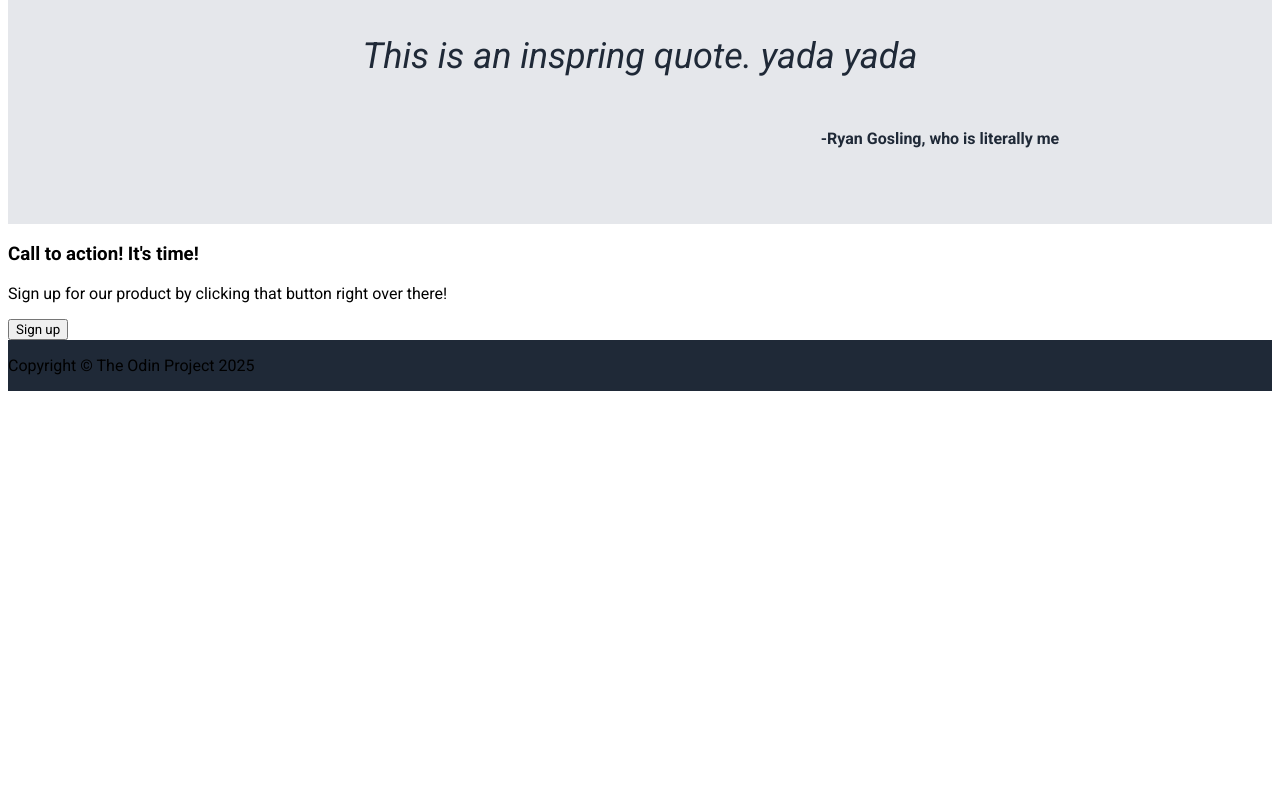
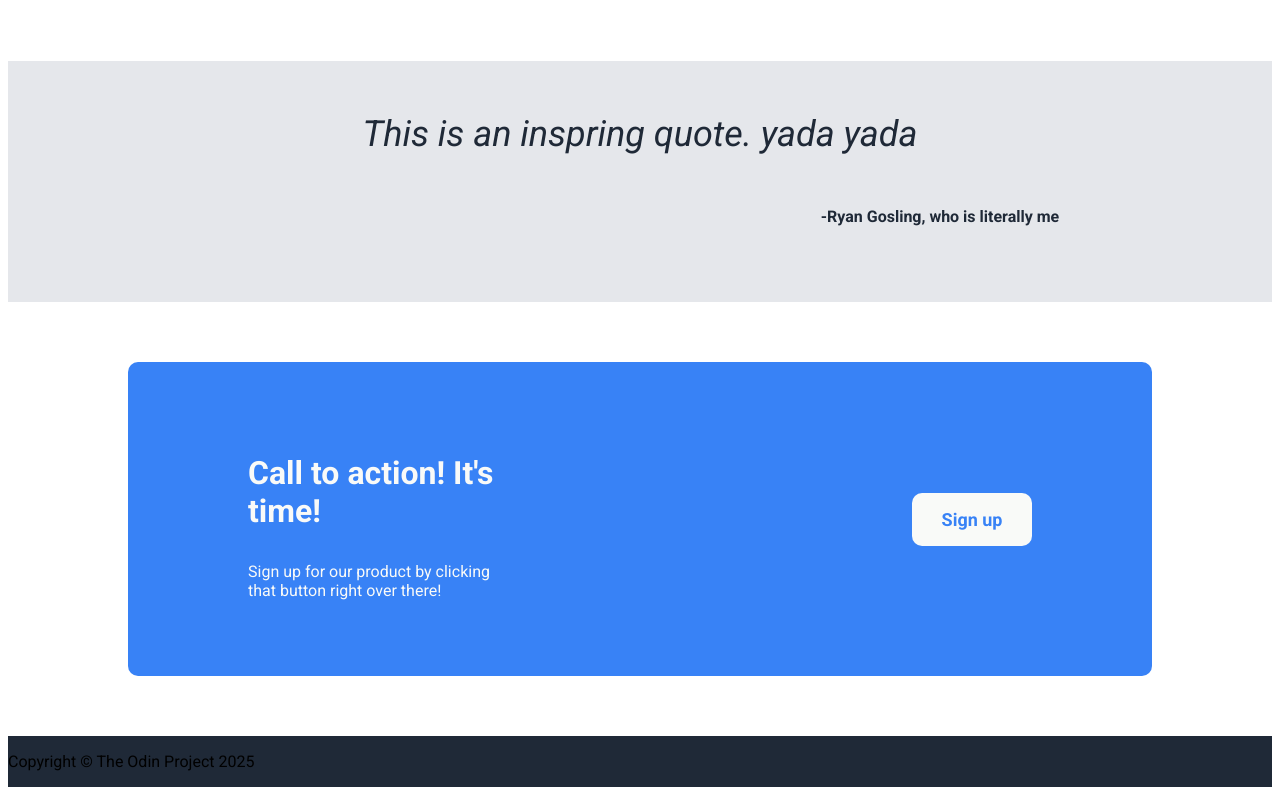
Before and after one commit to phearcet/Odin_Landing_Page, a plain HTML site: page index.html in a window 1280 px wide. Shown: the part 876-1671 px from the top of the page. Before the commit the page ends 1275 px from the top, so only its background shows below. Drawn offline with Linux system fonts and the light colour scheme.

Commit message:
Style CTA section
Style the call-to-action section. Similar problem persist as I struggle to match the spacing.

```diff
--- a/index.html
+++ b/index.html
@@ -72,9 +72,17 @@
     </div>
 
     <div class="cta-page">
-      <h3 class="CTA">Call to action! It's time!</h3>
-      <p>Sign up for our product by clicking that button right over there!</p>
-      <button class="sign-button-2">Sign up</button>
+      <div class="center">
+        <div class="cta-left">
+          <h3 class="CTA">Call to action! It's time!</h3>
+          <p class="CTA-text">Sign up for our product by clicking that button right over there!</p>
+        </div>
+        <div class="cta-right">
+          <button class="sign-button-2">Sign up</button>
+        </div>
+      </div>
+
+
     </div>
 
     <div class="footer">
--- a/style.css
+++ b/style.css
@@ -28,10 +28,10 @@ ul {
 .sign-page {
     background-color: #1F2937;
     display: flex;
-    justify-content: center;
+    justify-content: space-around;
     align-items: center;
     gap: 20px;
-    padding: 50px;
+    padding: 50px 280px;
 }
 
 .sign-text {
@@ -61,7 +61,7 @@ ul {
     background-color: #3882F6;
     width: 120px;
     border: none;
-    border-radius: 10%;
+    border-radius: 10px;
     padding: 16px;
 }
 
@@ -119,6 +119,48 @@ ul {
 
 }
 
+.cta-page {
+    display: flex;
+    justify-content: center;
+    align-items: center;
+    padding: 60px 120px;
+
+}
+
+.center {
+    border-radius: 10px;
+    background-color: #3882F6;
+    display: flex;
+    padding: 60px 120px;
+    justify-content: center;
+    align-items: center;
+    gap: 400px;
+}
+
+.CTA {
+    color: #F9FAF8;
+    font-weight: bold;
+    font-size: 32px;
+    padding: 0;
+    flex-shrink: 0;
+}
+
+.CTA-text {
+    color: #F9FAF8;
+    flex-shrink: 0;
+}
+
+.sign-button-2 {
+    font-size: 18px;
+    font-weight: bold;
+    color: #3882F6;
+    background-color: #F9FAF8;
+    width: 120px;
+    border: none;
+    border-radius: 10px;
+    padding: 16px;
+}
+
 .footer {
     background-color: #1F2937;
 }
```
